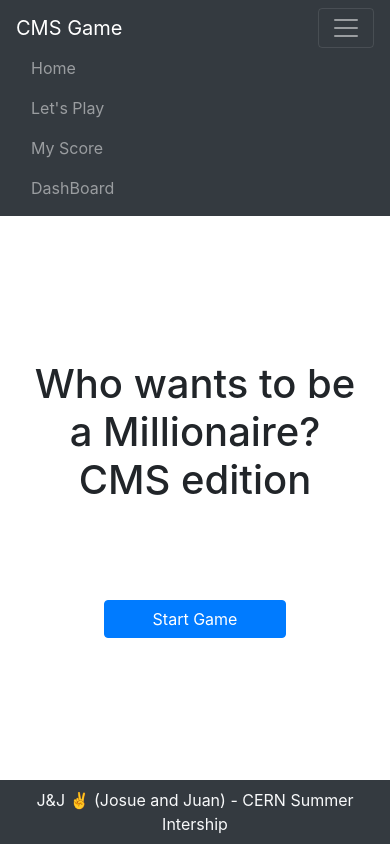
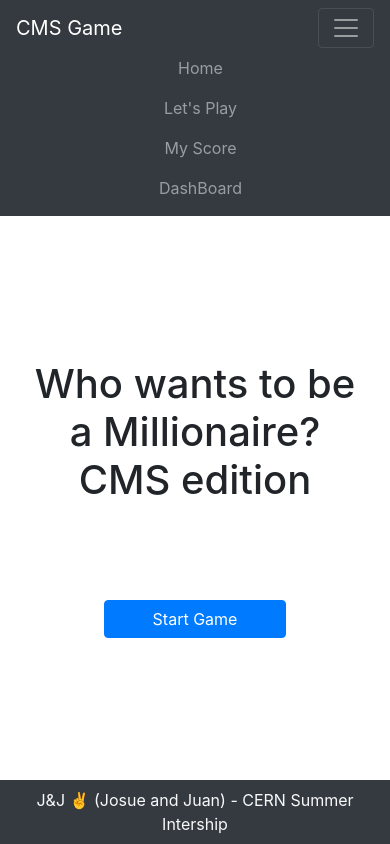
Before and after one commit to cms-dpoa/CMS_Trivia, a React app in the folder view/: page /play in a window 390 px wide. Both pictures are taken after a click on the button 346 px from the left and 28 px from the top of the page. Built offline with nearby package versions, Linux system fonts and the light colour scheme.

Commit message:
Improve tables Responsive

```diff
--- a/view/src/components/NavBar.jsx
+++ b/view/src/components/NavBar.jsx
@@ -6,10 +6,9 @@ const NavBar = () => {
   const [isExpanded, setIsExpanded] = useState(false);
 
   return (
-    <Navbar expanded={isExpanded} expand="lg" bg="dark" variant="dark">
+    <Navbar expanded={isExpanded} expand="md" bg="dark" variant="dark">
       <Container>
         <Navbar.Brand href="/home">CMS Game</Navbar.Brand>
-
         <Navbar.Toggle
           aria-controls="responsive-navbar-nav"
           onClick={() => setIsExpanded(!isExpanded)}
@@ -18,7 +17,7 @@ const NavBar = () => {
           id="responsive-navbar-nav"
           className="col-md-4 ms-md-auto pr-1"
         >
-          <Nav>
+          <Nav className="text-center">
             <Link
               className="nav-link"
               to="/home"
--- a/view/src/components/dashboard/TableLabaled.jsx
+++ b/view/src/components/dashboard/TableLabaled.jsx
@@ -46,7 +46,7 @@ const TableLabaled = ({ analysis }) => {
     <Container>
       <h1>Table of labeled datasets</h1>
 
-      <Table striped bordered hover>
+      <Table striped bordered hover responsive>
         <thead>
           <tr>
             <th>Dataset</th>
--- a/view/src/components/game/ModalGameDifficulty.jsx
+++ b/view/src/components/game/ModalGameDifficulty.jsx
@@ -31,13 +31,14 @@ const ModalGameDifficulty = ({ show, setShow, username }) => {
         </Modal.Header>
         <Modal.Body className="text-center">
           <Button
-            className="mr-4 ml-4 pr-4 pl-4"
+            className="mr-2 ml-2 mr-sm-4 ml-sm-4 pr-4 pl-4"
             onClick={() => handleStartGame("easy")}
           >
             Easy
           </Button>
+
           <Button
-            className="mr-4 ml-4 pr-4 pl-4"
+            className="mr-2 ml-2 mr-sm-4 ml-sm-4 pr-4 pl-4"
             onClick={() => handleStartGame("normal")}
           >
             Normal
--- a/view/src/components/score/Leaderboard.jsx
+++ b/view/src/components/score/Leaderboard.jsx
@@ -15,7 +15,7 @@ const Leaderboard = ({ leaderboards, username }) => {
     <Container>
       <h1>Leaderboard</h1>
 
-      <Table striped bordered hover>
+      <Table striped bordered hover responsive>
         <thead>
           <tr>
             <th>Top</th>
```
